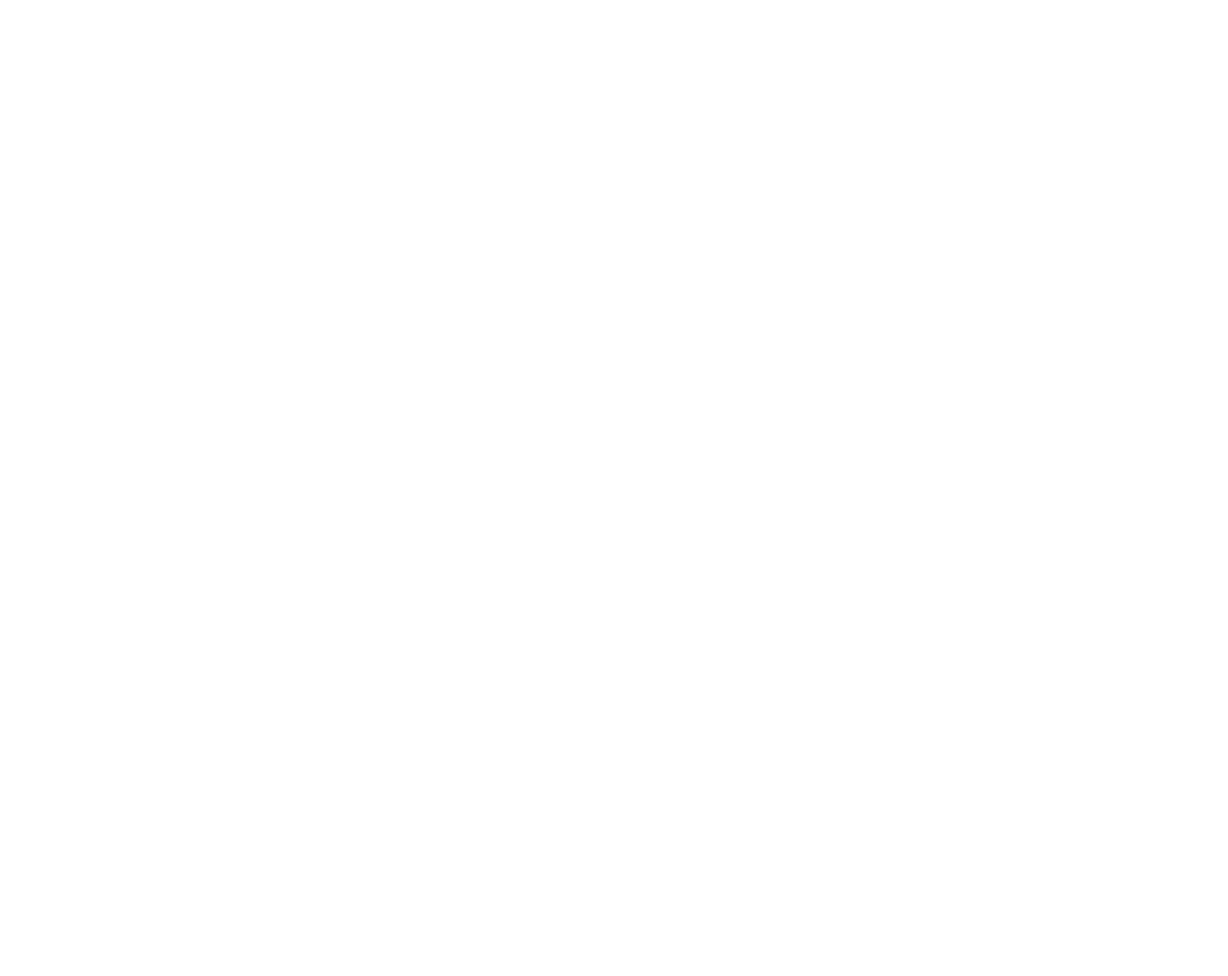
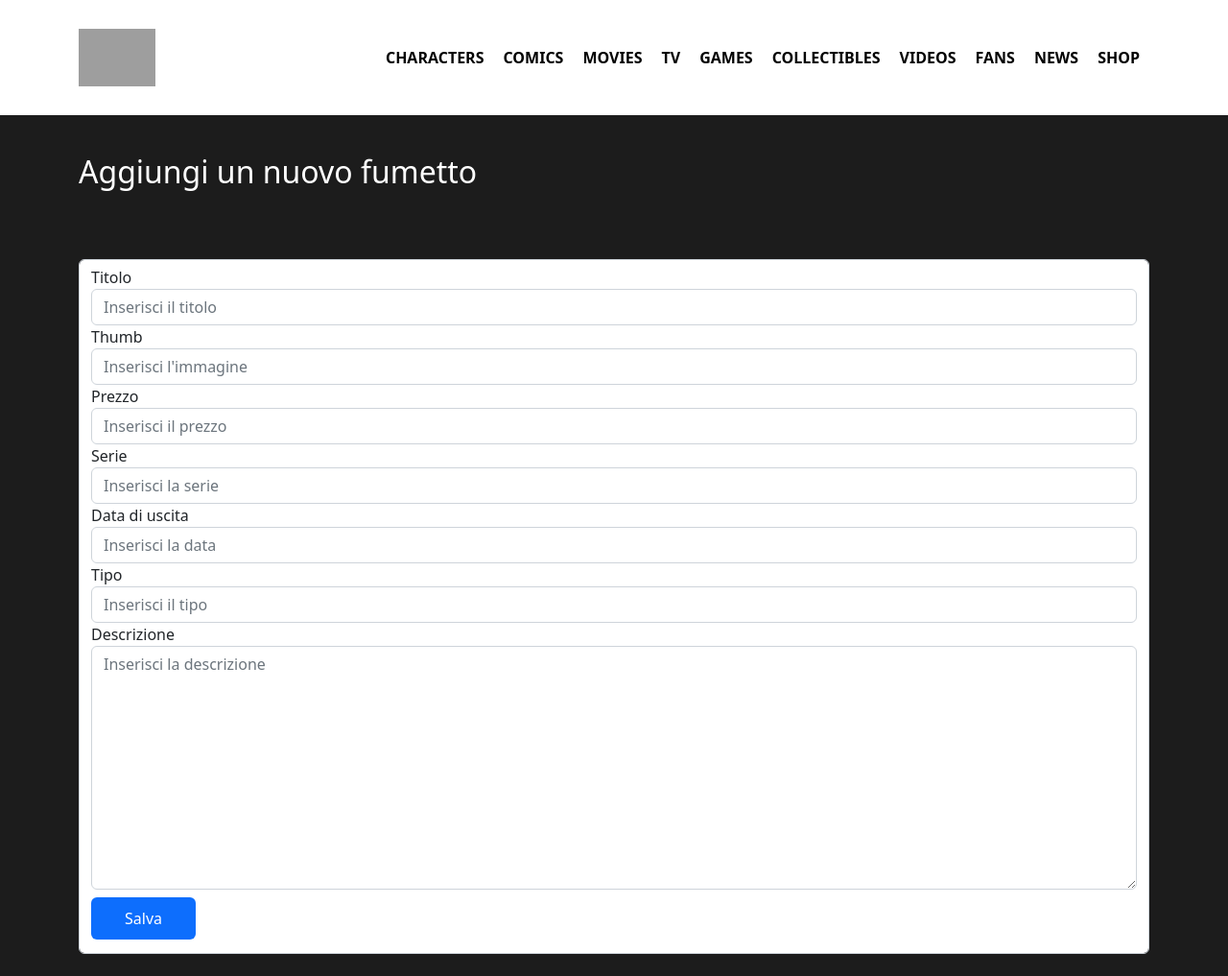
Before and after one commit to n3ndo/laravel-dc-comics, a Laravel app: page /comics/create in a window 1280 px wide. Before the commit the part shown is empty. Shown: the top 1017 px of the page at 96% size. Before the commit the page ends 800 px from the top, so only its background shows below. Run offline with Laravel 9, Linux system fonts and the light colour scheme; style sheets or scripts are compiled from the project's sources; grey boxes are pictures that could not be loaded.

Commit message:
[UPDATE] added show and create functions at ComicController

```diff
--- a/app/Http/Controllers/ComicController.php
+++ b/app/Http/Controllers/ComicController.php
@@ -25,7 +25,7 @@
      */
     public function create()
     {
-        //
+        return view('comics.create');
     }
 
     /**
@@ -36,7 +36,20 @@
      */
     public function store(Request $request)
     {
-        //
+        $form_data = $request->all();
+
+        $comic = new Comic();
+        $comic->title = $form_data['title'];
+        $comic->description = $form_data['description'];
+        $comic->thumb = $form_data['thumb'];
+        $comic->price = $form_data['price'];
+        $comic->series = $form_data['series'];
+        $comic->sale_date = $form_data['sale_date'];
+        $comic->type = $form_data['type'];
+
+        $comic->save();
+
+        return redirect()->route('comics.show', ['comic' => $comic->id]);
     }
 
     /**
--- /dev/null
+++ b/resources/views/comics/create.blade.php
@@ -0,0 +1,41 @@
+@extends('layout.app')
+
+@section('home-content')
+    <div class="container">
+        <div class="row">
+            <div class="col-12">
+                <h2>Aggiungi un nuovo fumetto</h2>
+            </div>
+        </div>
+        <div class="row">
+            <div class="col-12 form-group">
+                <form action="{{ route('comics.store')}}" method="POST" class="form-control my-4">
+                @csrf
+                <label for="title">Titolo</label>
+                <input type="text" name="title" id="title" class="form-control" required
+                placeholder="Inserisci il titolo">
+
+                <label for="thumb">Thumb</label>
+                <input type="text" name="thumb" id="thumb" class="form-control" placeholder="Inserisci l'immagine">
+
+                <label for="price">Prezzo</label>
+                <input type="text" name="price" id="price" class="form-control" placeholder="Inserisci il prezzo">
+
+                <label for="series">Serie</label>
+                <input type="text" name="series" id="series" class="form-control" placeholder="Inserisci la serie">
+
+                <label for="sale_date">Data di uscita</label>
+                <input type="text" name="sale_date" id="sale_date" class="form-control" placeholder="Inserisci la data">
+
+                <label for="type">Tipo</label>
+                <input type="text" name="type" id="type" class="form-control" placeholder="Inserisci il tipo">
+
+                <label for="description">Descrizione</label>
+                <textarea name="description" id="description" cols="30" rows="10" class="form-control" placeholder="Inserisci la descrizione"></textarea>
+
+                <button type="submit" class="btn btn-primary my-2">Salva</button>
+                </form>
+            </div>
+        </div>
+    </div>
+@endsection
```
Also changed, not shown: resources/views/comics/index.blade.php (+12 -3 lines), database/migrations/2024_02_19_143511_create_comics_table.php, resources/img/placeholder_comic.png (added).
